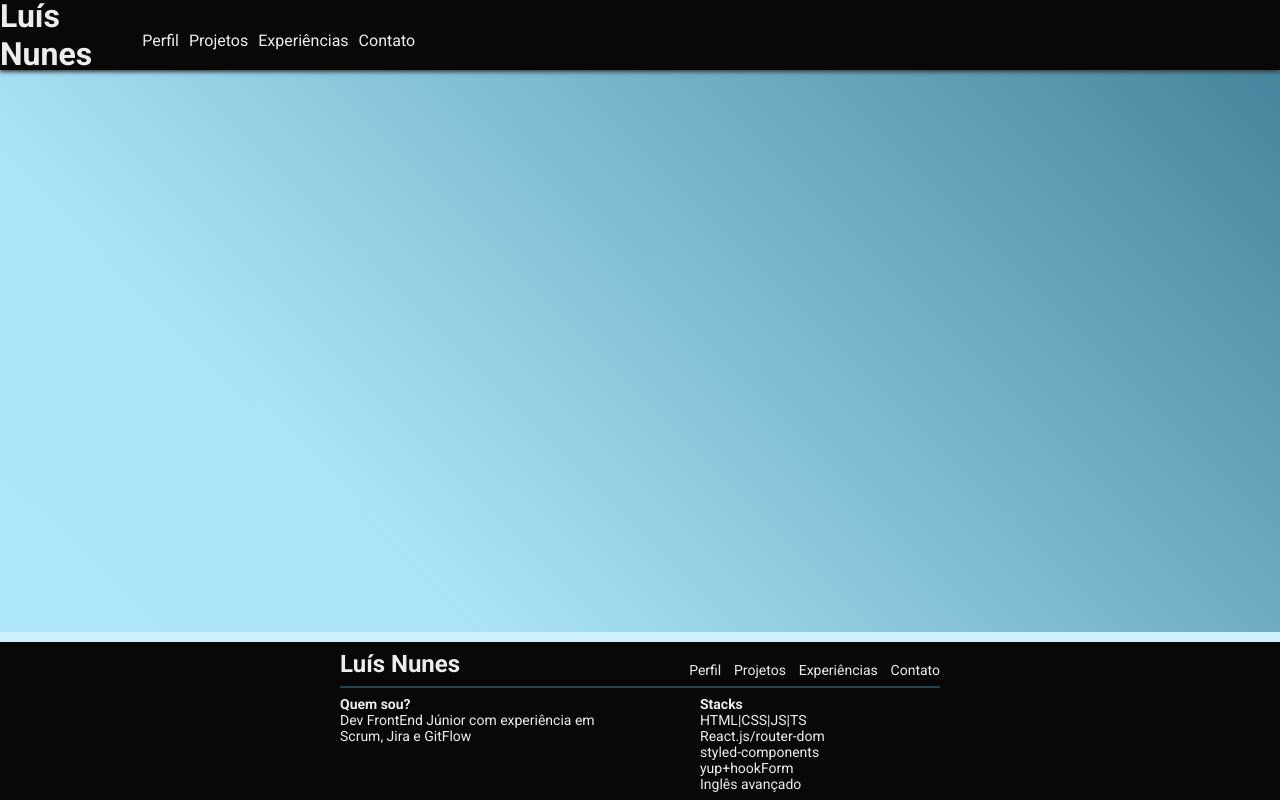
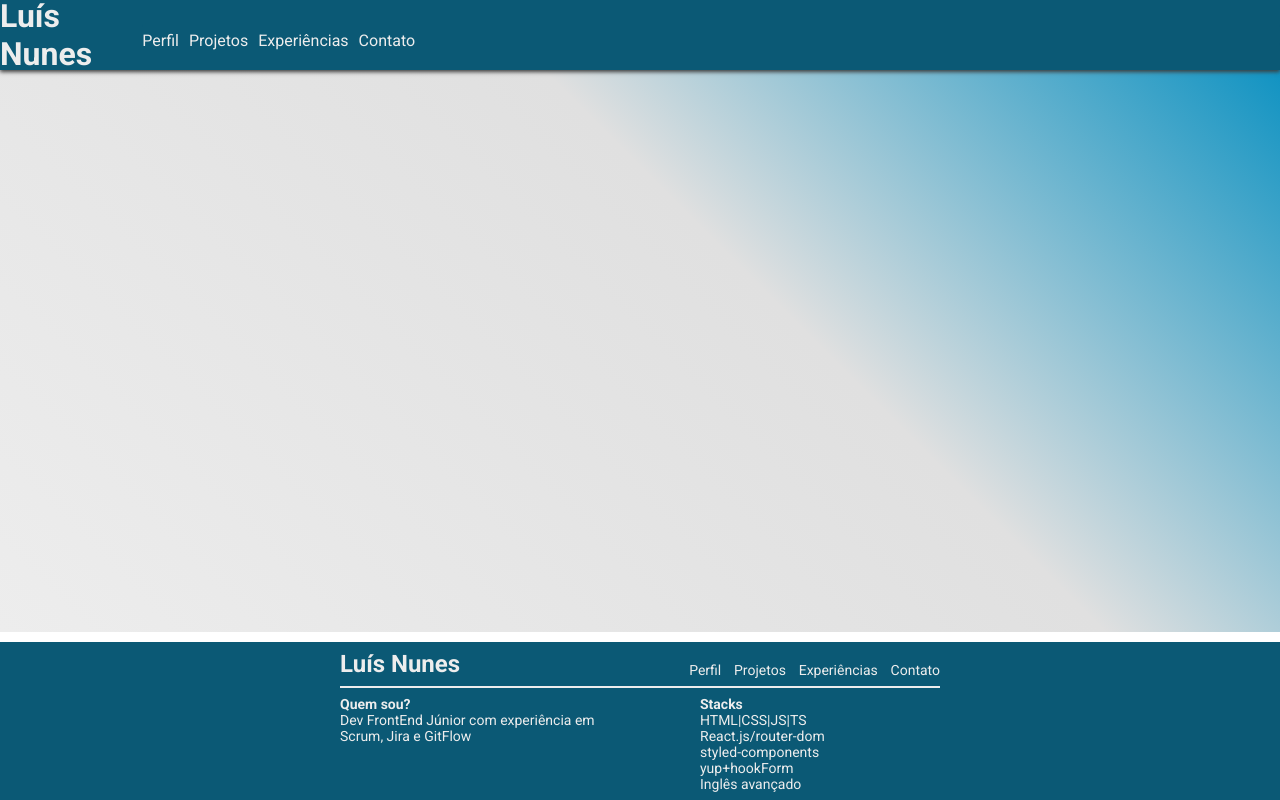
Before and after one commit to CToH10/portfolio, a React (Create React App) app: page / in a window 1280 px wide. Built offline with nearby package versions, Linux system fonts and the light colour scheme.

Commit message:
feat: allBlue

```diff
--- a/src/components/Projects/ProjectCard/style.ts
+++ b/src/components/Projects/ProjectCard/style.ts
@@ -23,6 +23,6 @@ export const StyledProjectCard = styled(StyledCard)`
 
   a {
     font-size: var(--font-size-16);
-    color: var(--font-grey-60);
+    color: var(--font-black-80);
   }
 `;
--- a/src/components/StacksCard/index.tsx
+++ b/src/components/StacksCard/index.tsx
@@ -18,14 +18,17 @@ export const StacksCard = () => {
     <StyledStacksCard>
       <h4>Minhas stacks</h4>
       <section className="stacks">
-        <SiHtml5 />
-        <SiCss3 />
-        <SiJavascript />
-        <SiTypescript />
-        <SiReact onMouseEnter={() => console.log("oi")} />
-        <SiNodedotjs />
-        <SiGithub />
-        <SiJirasoftware />
+        <SiHtml5 color={"var(--color-black-80)"} />
+        <SiCss3 color={"var(--color-black-80)"} />
+        <SiJavascript color={"var(--color-black-80)"} />
+        <SiTypescript color={"var(--color-black-80)"} />
+        <SiReact
+          onMouseEnter={() => console.log("oi")}
+          color={"var(--color-black-80)"}
+        />
+        <SiNodedotjs color={"var(--color-black-80)"} />
+        <SiGithub color={"var(--color-black-80)"} />
+        <SiJirasoftware color={"var(--color-black-80)"} />
       </section>
     </StyledStacksCard>
   );
--- a/src/components/StacksCard/style.ts
+++ b/src/components/StacksCard/style.ts
@@ -2,7 +2,7 @@ import styled from "styled-components";
 import { StyledCard } from "../../styles/card.style";
 
 export const StyledStacksCard = styled(StyledCard)`
-  top: 12vh;
+  top: 11vh;
 
   flex-direction: column;
   gap: clamp(8px, 1vh, 25px);
--- a/src/styles/card.style.ts
+++ b/src/styles/card.style.ts
@@ -3,11 +3,8 @@ import styled from "styled-components";
 export const StyledCard = styled.section`
   background-color: var(--color-black-opaque);
   backdrop-filter: blur(12px);
-  /* background: var(--card-moz-gradient-grey-to-black);
-  background: var(--card-webkit-gradient-grey-to-black);
-  background: var(--card-gradient-grey-to-black); */
 
-  color: var(--font-grey-60);
+  color: var(--font-black-80);
 
   position: relative;
   top: 10vh;
--- a/src/styles/globalStyles.ts
+++ b/src/styles/globalStyles.ts
@@ -2,11 +2,17 @@ import { createGlobalStyle } from "styled-components";
 
 export const GlobalStyle = createGlobalStyle`
 :root {
-   --color-black: #0b5975b3;
-   --color-black-80: #080808;
+   --color-black: #1193C2;
+   --color-black-80: #0B5975;
    --color-black-opaque: #00000033;
-   --color-grey-100: #5ecbf24d;
-   --color-grey-90: #60cef74d;
+   --color-grey-100:
+   #E0E0E0
+    /* #5ecbf24d */
+    ;
+   --color-grey-90:
+    #EDEDED
+   /* #60cef74d */
+   ;
    --color-grey-80: #E0E0E0;
    --color-grey-70: #C7C7C7;
    --color-grey-60: #EDEDED;
@@ -17,7 +23,7 @@ export const GlobalStyle = createGlobalStyle`
 
 
    --font-black: #000000;
-   --font-black-80: #080808;
+   --font-black-80: #0B5975;
    --font-grey-100: #616161;
    --font-grey-90: #7A7A7A;
    --font-grey-80: #E0E0E0;
@@ -46,9 +52,9 @@ export const GlobalStyle = createGlobalStyle`
    --radius: 4px;
    --image-radius: 100%;
 
-    --moz-gradient-grey-to-black: -moz-linear-gradient(45deg, var(--color-grey-90) 0%, var(--color-grey-100) 25%, var(--color-black) 100%);
-    --webkit-gradient-grey-to-black: -webkit-linear-gradient(45deg, var(--color-grey-90) 0%, var(--color-grey-100) 25%, var(--color-black) 100%);
-    --gradient-grey-to-black: linear-gradient(45deg, var(--color-grey-90) 0%, var(--color-grey-100) 25%, var(--color-black) 100%);
+    --moz-gradient-grey-to-black: -moz-linear-gradient(45deg, var(--color-grey-90) 0%, var(--color-grey-100) 60%, var(--color-black) 100%);
+    --webkit-gradient-grey-to-black: -webkit-linear-gradient(45deg, var(--color-grey-90) 0%, var(--color-grey-100) 60%, var(--color-black) 100%);
+    --gradient-grey-to-black: linear-gradient(45deg, var(--color-grey-90) 0%, var(--color-grey-100) 60%, var(--color-black) 100%);
 
     --card-moz-gradient-grey-to-black: -moz-linear-gradient(0deg, var(--color-black-80) 0%, var(--color-grey-100) 50%, var(--color-black) 100%): -webkit-linear-gradient(0deg, var(--color-black-80) 0%, var(--color-grey-100)50%, var(--color-black) 100%);
     --card-gradient-grey-to-black: linear-gradient(0deg, var(--color-black-80) 0%, var(--color-grey-100) 50%, var(--color-black) 100%);
@@ -67,9 +73,6 @@ body, header, nav, h1, h2, h3, h4, ul, li, p, button, a, figure, figcaption, img
     text-decoration: none;
 }
 
-body {
-    background-color: var(--color-grey-90);
-}
 
 button {
     cursor: pointer;
```
